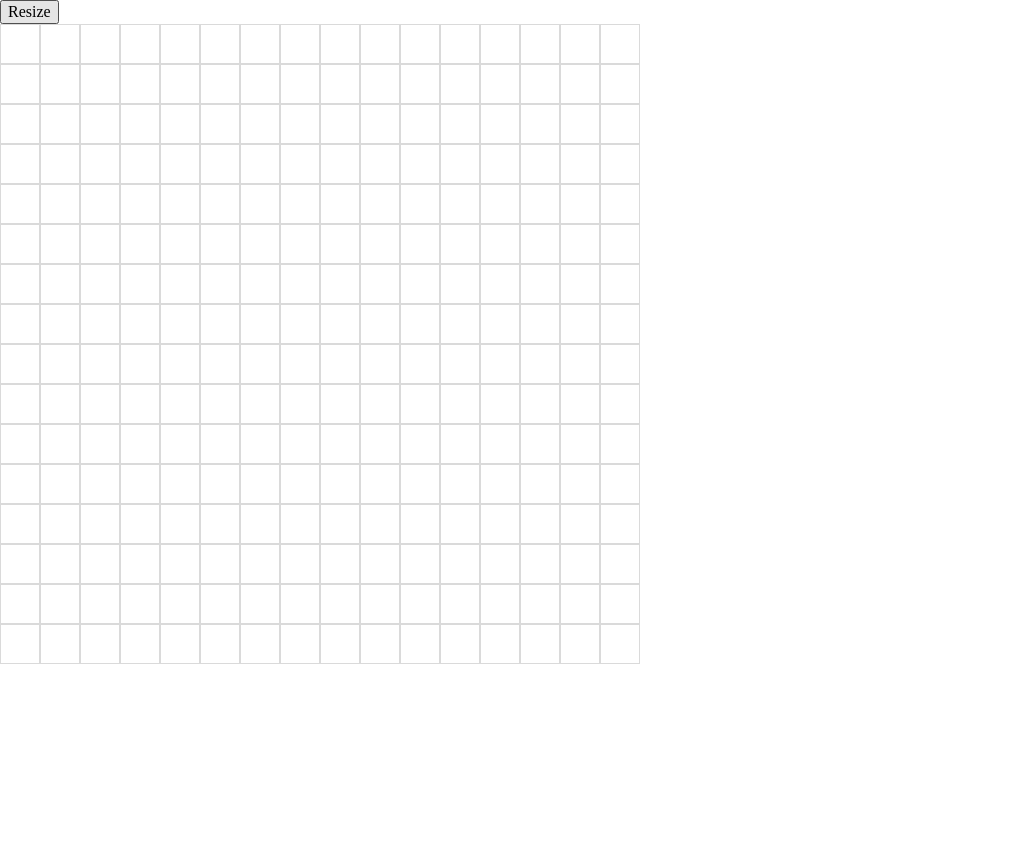
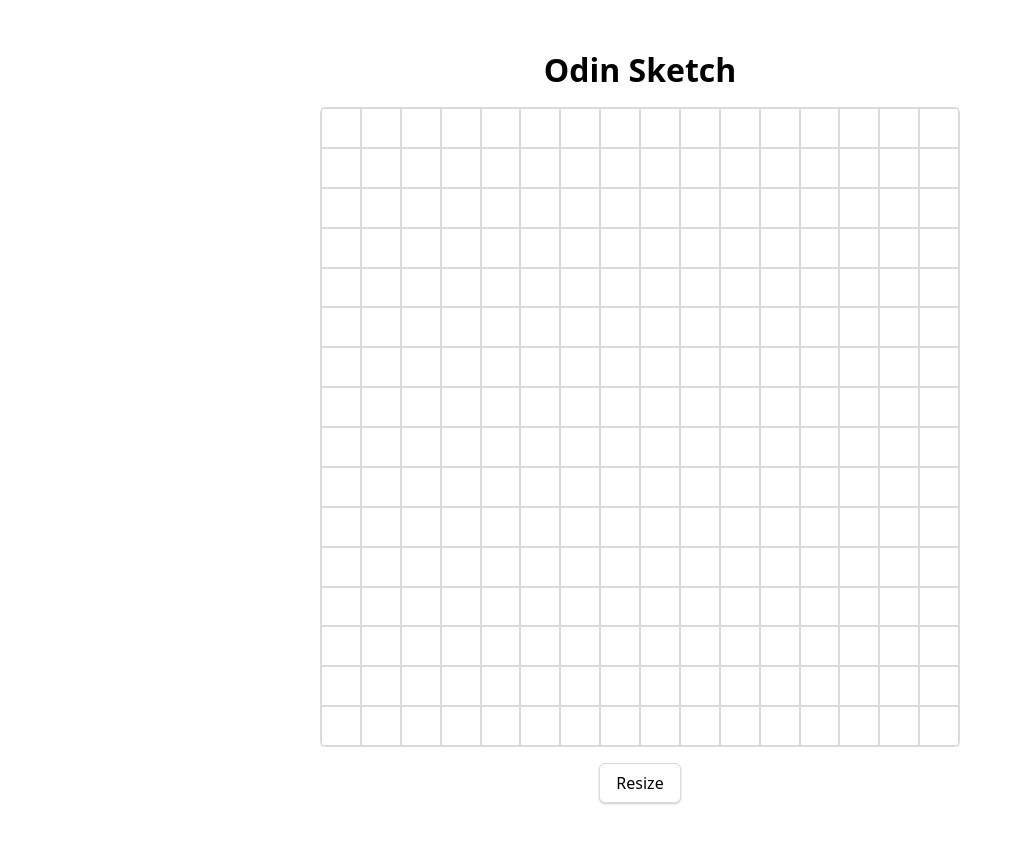
Before and after one commit to dachendev/odin-sketch, a plain HTML site: page index.html in a window 1280 px wide. Shown: the whole page, without its empty margins (0-1023 px from the left). Before the commit the page ends 800 px from the top, so only its background shows below. Drawn offline with Linux system fonts and the light colour scheme.

Commit message:
Update ui

```diff
--- a/index.html
+++ b/index.html
@@ -15,9 +15,15 @@
 <body>
   <div id="root">
 
-    <button id="resizeButton" type="button">Resize</button>
+    <div class="sketch">
+      <h1>Odin Sketch</h1>
 
-    <div id="gridContainer"></div>
+      <div id="gridContainer"></div>
+
+      <div class="actions">
+        <button id="resizeButton" type="button">Resize</button>
+      </div>
+    </div>
 
   </div>
 </body>
--- a/style.css
+++ b/style.css
@@ -4,13 +4,39 @@
   box-sizing: border-box;
 }
 
+html {
+  font-family: system-ui, -apple-system, BlinkMacSystemFont, 'Segoe UI', Roboto, Oxygen, Ubuntu, Cantarell, 'Open Sans', 'Helvetica Neue', sans-serif;
+}
+
 body {
   margin: 0;
+}
+
+h1 {
+  margin-top: 0;
+  margin-bottom: 1rem;
 }
 
 button {
   font-family: inherit;
   font-size: 100%;
+  box-shadow: 0 1px 2px rgba(0, 0, 0, 0.2);
+  transition: transform 0.15s ease-in-out;
+}
+
+button:not(:disabled) {
+  cursor: pointer;
+}
+
+button:hover {
+  transform: scale(0.95);
+}
+
+.sketch {
+  display: flex;
+  flex-direction: column;
+  align-items: center;
+  padding: 3rem;
 }
 
 .grid {
@@ -18,6 +44,9 @@ button {
   flex-direction: column;
   width: 640px;
   height: 640px;
+  background-color: #FFF;
+  border: 1px solid #DADADA;
+  border-radius: 0.375rem;
 }
 
 .grid-row {
@@ -29,3 +58,18 @@ button {
   flex: 1;
   border: 1px solid #DADADA;
 }
+
+.actions {
+  margin-top: 1rem;
+}
+
+.actions button {
+  border: 1px solid #DADADA;
+  border-radius: 0.375rem;
+  padding: 0.5rem 1rem;
+  background-color: #FFF;
+}
+
+.actions button:hover {
+  background-color: #F1F1F1;
+}
```
